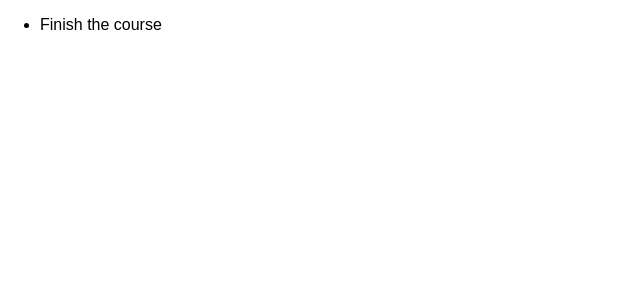
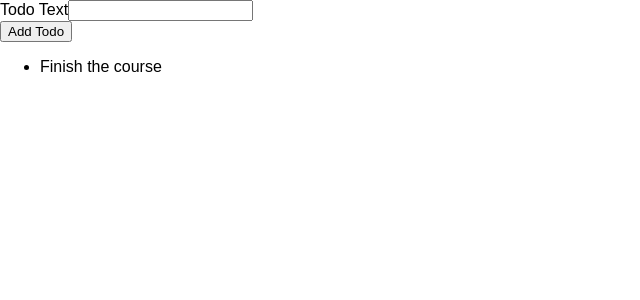
Before and after one commit to ozzy9h20/typescript-react, a React (Vite) app: page / in a window 1280 px wide. Shown: the top 300 px of the page, without its empty margins (0-640 px from the left). Built offline with nearby package versions, Linux system fonts and the light colour scheme; the HTML template or start-up script is replaced by a standard one.

Commit message:
Section 14 - Chapter 180 ~ Getting User Input with "refs"

```diff
--- a/src/App.tsx
+++ b/src/App.tsx
@@ -1,4 +1,5 @@
 import './App.css'
+import NewTodo from './components/NewTodo'
 import TodoList from './components/TodoList'
 
 const App: React.FC = () => {
@@ -11,6 +12,7 @@ const App: React.FC = () => {
 
   return (
     <div className="App">
+      <NewTodo />
       <TodoList items={todos} />
     </div>
   )
--- /dev/null
+++ b/src/components/NewTodo.tsx
@@ -0,0 +1,27 @@
+import { useRef } from 'react'
+
+const NewTodo: React.FC = () => {
+  const textInputRef = useRef<HTMLInputElement>(null)
+
+  const todoSubmitHandler = (event: React.FormEvent) => {
+    event.preventDefault()
+    const enteredText = textInputRef.current!.value
+    console.log("🚀 ~ file: NewTodo.tsx:9 ~ todoSubmitHandler ~ enteredText:", enteredText)
+  }
+
+  return (
+    <form onSubmit={todoSubmitHandler}>
+      <div>
+        <label htmlFor="todo-text">Todo Text</label>
+        <input
+          ref={textInputRef}
+          type="text"
+          id="todo-text"
+        />
+      </div>
+      <button type="submit">Add Todo</button>
+    </form>
+  )
+}
+
+export default NewTodo
```
